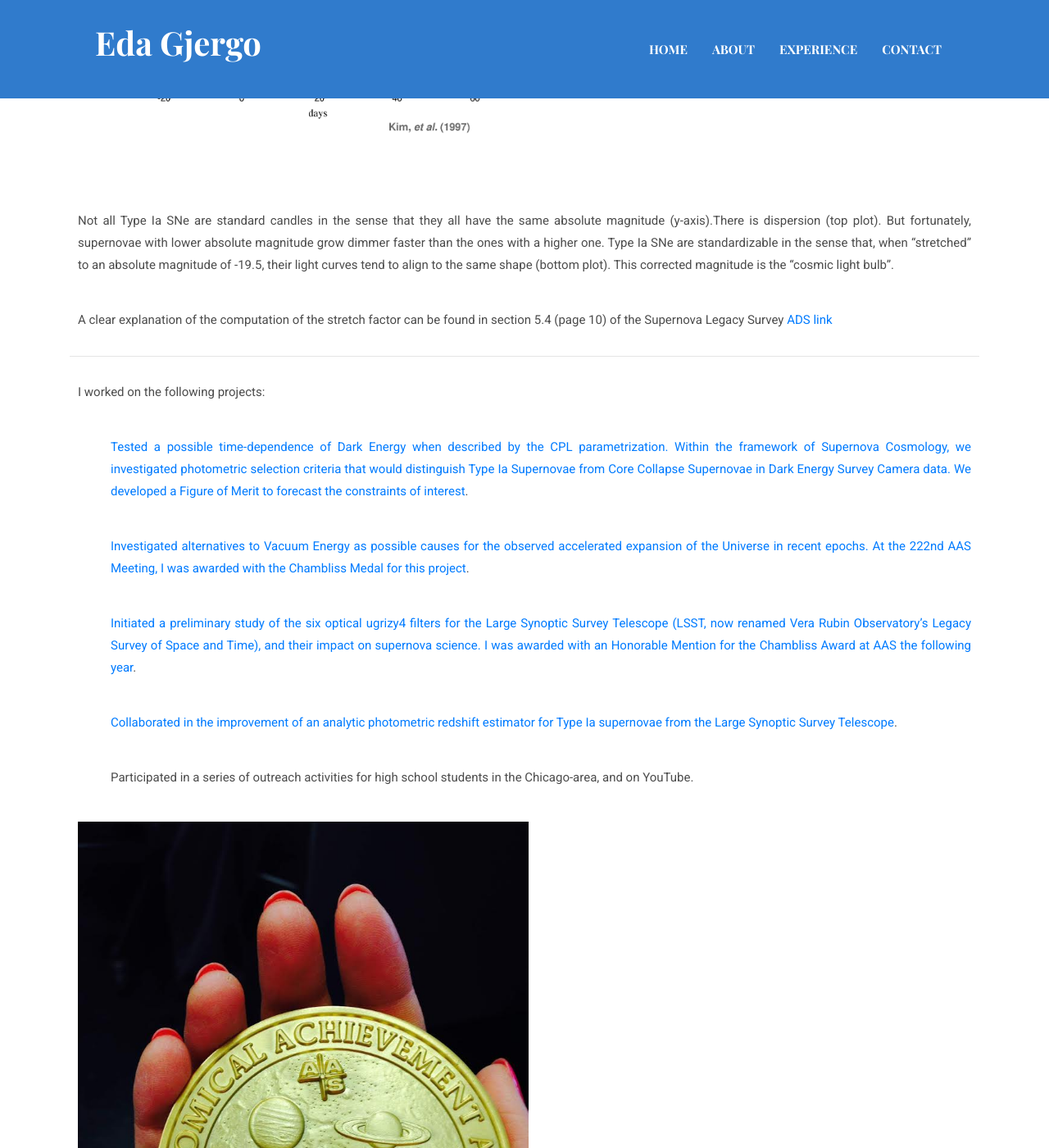
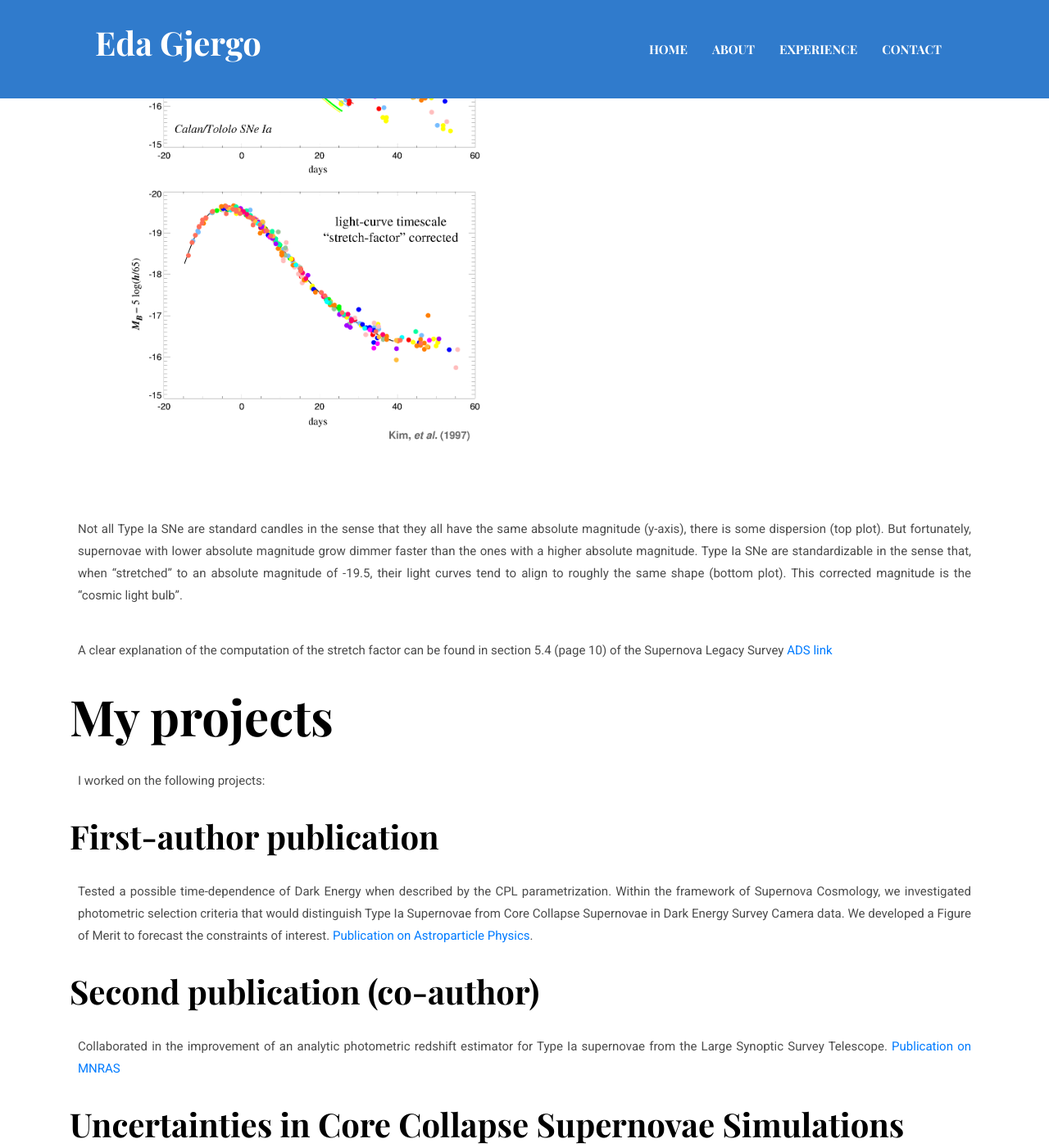
Before and after one commit to egjergo/egjergo.github.io, a Jekyll site: the page built from _posts/2021-09-04-ANL.markdown, in a window 1280 px wide and 1400 px high, scrolled down 2494 px. Shown: the whole window at 82% size. Built offline with Jekyll 4.4.1, drawn with Linux system fonts in a browser that asks for light colours; our own code applies the rules of GitHub Pages for plain Markdown files; some of the changed text lies outside the part shown.

Commit message:
Update 2021-09-04-ANL.markdown

```diff
--- a/_posts/2021-09-04-ANL.markdown
+++ b/_posts/2021-09-04-ANL.markdown
@@ -8,10 +8,24 @@ date: 2021-09-04
 ### Undergraduate work (Chicago, IL)
 &nbsp; &nbsp; &nbsp; &nbsp; &nbsp; &nbsp; &nbsp; &nbsp; &nbsp; &nbsp; &nbsp; &nbsp;
 
+1. [](#ANLweb)
+2. [Introduction to Supernova Cosmology](#intro)
+3. [My projects](#projects)
+    1. [Forecast of Cosmology Constraints for DES with Type Ia Supernovae (& SN selection criteria)](#paper)
+    2. [Analytic photometric redshift estimator for SNIa with LSST](#2ndpaper)
+    3. [Uncertainties in Core Collapse Supernovae Simulations](#duggan)
+    4. [](#stanwyck)
+    5. [Alternatives to Vacuum Energy with Supernova Cosmology](#AAS222)
+    6. [Impact on Supernova Cosmology of filter transmission for LSST](#AAS223)
+       1. [Chambliss Medal](#chambliss)
 
-####  <a rel="nofollow" target="_blank" href="https://www.hep.anl.gov/egjergo/"> <i class="fa fa-link" aria-hidden="true"></i>You can access my ANL page at the following link <i class="fa fa-link" aria-hidden="true"></i></a>
+## <a name="ANLweb"></a>
+<a rel="nofollow" target="_blank" href="https://www.hep.anl.gov/egjergo/"> <i class="fa fa-link" aria-hidden="true"></i>You can access my ANL page at the following link <i class="fa fa-link" aria-hidden="true"></i></a>
 
-From Fall 2011 to Summer 2015 I conducted research with <a rel='nofollow' target='_blank' href='mailto:stk@anl.gov'>Steve Kuhlmann</a> in the Supernova Cosmology Group within the HEP division at Argonne National Laboratory (Chicago, IL).
+From Fall 2011 to Summer 2015 I conducted research in the Supernova Cosmology Group within the HEP division at Argonne National Laboratory (Chicago, IL) with <a rel='nofollow' target='_blank' href='mailto:stk@anl.gov'>Steve Kuhlmann</a>.
+
+
+## Introduction to Supernova Cosmology <a name="intro"></a>
 
 The use of Type Ia supernovae has lead two teams -- the Supernova Cosmology Project and the High-z Supernova Search Team -- to the independent discovery of the accelerated expansion of the Universe. The discovery was later acknowledged with the 2011 Nobel Prize in Physics, awarded to Saul Perlmutter, Brian P. Schmidt, and Adam G. Riess.
 
@@ -19,25 +33,38 @@ The attached milestone plot from the Supernova Cosmology Project (a spectroscopi
 
 <img src="/assets/images/blog/stretch_hamuy.gif" alt="stretch factor" title="stretch factor" width="550" align="center" />
 
-Not all Type Ia SNe are standard candles in the sense that they all have the same absolute magnitude (y-axis).There is dispersion (top plot).
-But fortunately, supernovae with lower absolute magnitude grow dimmer faster than the ones with a higher one.
-Type Ia SNe are standardizable in the sense that, when “stretched" to an absolute magnitude of -19.5, their light curves tend to align to the same shape (bottom plot). This corrected magnitude is the “cosmic light bulb”.
+Not all Type Ia SNe are standard candles in the sense that they all have the same absolute magnitude (y-axis), there is some dispersion (top plot).
+But fortunately, supernovae with lower absolute magnitude grow dimmer faster than the ones with a higher absolute magnitude.
+Type Ia SNe are standardizable in the sense that, when “stretched" to an absolute magnitude of -19.5, their light curves tend to align to roughly the same shape (bottom plot). This corrected magnitude is the “cosmic light bulb”.
 
-A clear explanation of the computation of the stretch factor can be found in section 5.4 (page 10) of the Supernova Legacy Survey
-[ADS link](https://ui.adsabs.harvard.edu/abs/2006A%26A...447...31A/abstract)
+A clear explanation of the computation of the stretch factor can be found in section 5.4 (page 10) of the Supernova Legacy Survey [ADS link](https://ui.adsabs.harvard.edu/abs/2006A%26A...447...31A/abstract)
 
----
+
+## My projects <a name="projects"></a>
 
 I worked on the following projects:
 
-* <a target='_blank' rel='nofollow' href="https://ui.adsabs.harvard.edu/abs/2013APh....42...52G/abstract">Tested a possible time-dependence of Dark Energy when described by the CPL parametrization. Within the framework of Supernova Cosmology, we investigated photometric selection criteria that would distinguish Type Ia Supernovae from Core Collapse Supernovae in Dark Energy Survey Camera data. We developed a Figure of Merit to forecast the constraints of interest</a>.
+### First-author publication <a name="paper"></a>
 
-* <a target='_blank' rel='nofollow' href='https://www.hep.anl.gov/egjergo/Presentations/Gjergo_Eda_AAS_Jun13_poster.pdf'>Investigated alternatives to Vacuum Energy as possible causes for the observed accelerated expansion of the Universe in recent epochs. At the 222nd AAS Meeting, I was awarded with the Chambliss Medal for this project</a>.
+Tested a possible time-dependence of Dark Energy when described by the CPL parametrization. Within the framework of Supernova Cosmology, we investigated photometric selection criteria that would distinguish Type Ia Supernovae from Core Collapse Supernovae in Dark Energy Survey Camera data. We developed a Figure of Merit to forecast the constraints of interest. <a target='_blank' rel='nofollow' href="https://ui.adsabs.harvard.edu/abs/2013APh....42...52G/abstract">Publication on Astroparticle Physics</a>.
 
-* <a target='_blank' rel='nofollow' href="https://ui.adsabs.harvard.edu/abs/2014AAS...22325439G/abstract">Initiated a preliminary study of the six optical ugrizy4 filters for the Large Synoptic Survey Telescope (LSST, now renamed Vera Rubin Observatory's Legacy Survey of Space and Time), and their impact on supernova science. I was awarded with an Honorable Mention for the Chambliss Award at AAS the following year</a>.
+### Second publication (co-author) <a name="2ndpaper"></a>
+Collaborated in the improvement of an analytic photometric redshift estimator for Type Ia supernovae from the Large Synoptic Survey Telescope. <a target='_blank' rel='nofollow' href='https://ui.adsabs.harvard.edu/abs/2015MNRAS.451.1955W/abstract'> Publication on MNRAS</a>
 
-* <a target='_blank' rel='nofollow' href='https://ui.adsabs.harvard.edu/abs/2015MNRAS.451.1955W/abstract'>Collaborated in the improvement of an analytic photometric redshift estimator for Type Ia supernovae from the Large Synoptic Survey Telescope</a>.
+### Uncertainties in Core Collapse Supernovae Simulations <a name="duggan"></a>
 
-* Participated in a series of outreach activities for high school students in the Chicago-area, and on YouTube.
+### Cosmology Biases in the Analysis of Future Supernova Surveys <a name="stanwyck"></a>
 
+### Alternatives to Vacuum Energy constrained with supernova Type Ia data sets <a name="AAS222"></a>
+<a target='_blank' rel='nofollow' href='https://www.hep.anl.gov/egjergo/Presentations/Gjergo_Eda_AAS_Jun13_poster.pdf'>Investigated alternatives to Vacuum Energy as possible causes for the observed accelerated expansion of the Universe in recent epochs. At the 222nd AAS Meeting, I was awarded with the Chambliss Medal for this project</a>.
+
+### Impact on Supernova Cosmology of filter transmission for LSST <a name="AAS223"></a>
+<a target='_blank' rel='nofollow' href="https://ui.adsabs.harvard.edu/abs/2014AAS...22325439G/abstract">Initiated a preliminary study of the six optical ugrizy4 filters for the Large Synoptic Survey Telescope (LSST, now renamed Vera Rubin Observatory's Legacy Survey of Space and Time), and their impact on supernova science. I was awarded with an Honorable Mention for the Chambliss Award at AAS the following year</a>.
+
+#### Chambliss Medal <a name="chambliss"></a>
+
+In June 2013 during the 222nd AAS Meeting, I was awarded with the AAS Chambliss Medal, the most prestigious research award for undergraduate astronomy students in the U.S.
 <img src="/assets/images/about/ChamblissMedal.JPG" alt="Chambliss Medal" title="Chambliss Medal" width="550" align="center" />
+The medal was awarded due to our work in the use of supernova mock data to explore alternatives to Vacuum Energy as the source for the accelerated expansion of the late Universe.
+
+The following year, I received an honorable mention at the same contest (for the 223rd AAS Meeting) for our filter study for LSST.
```
